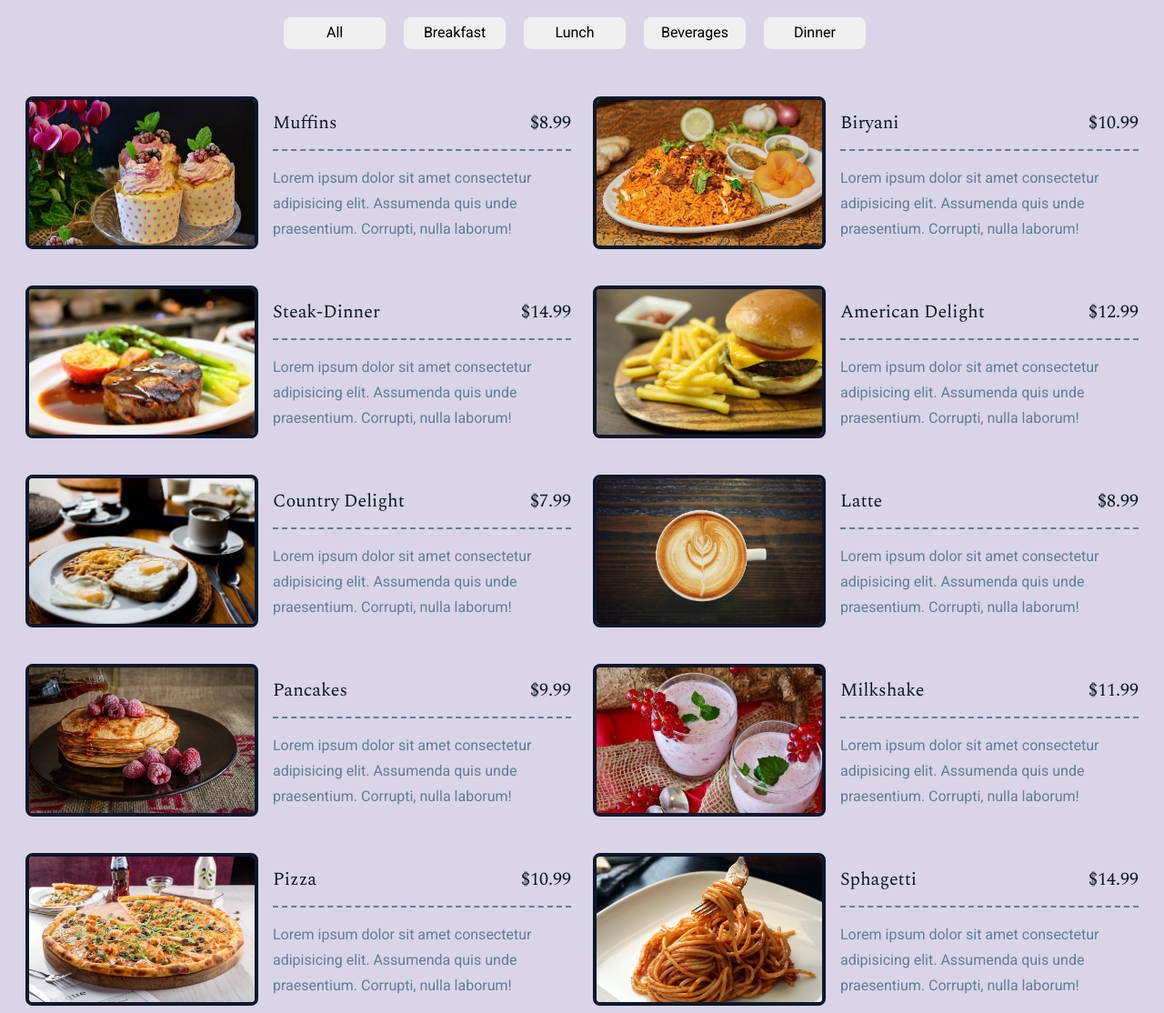
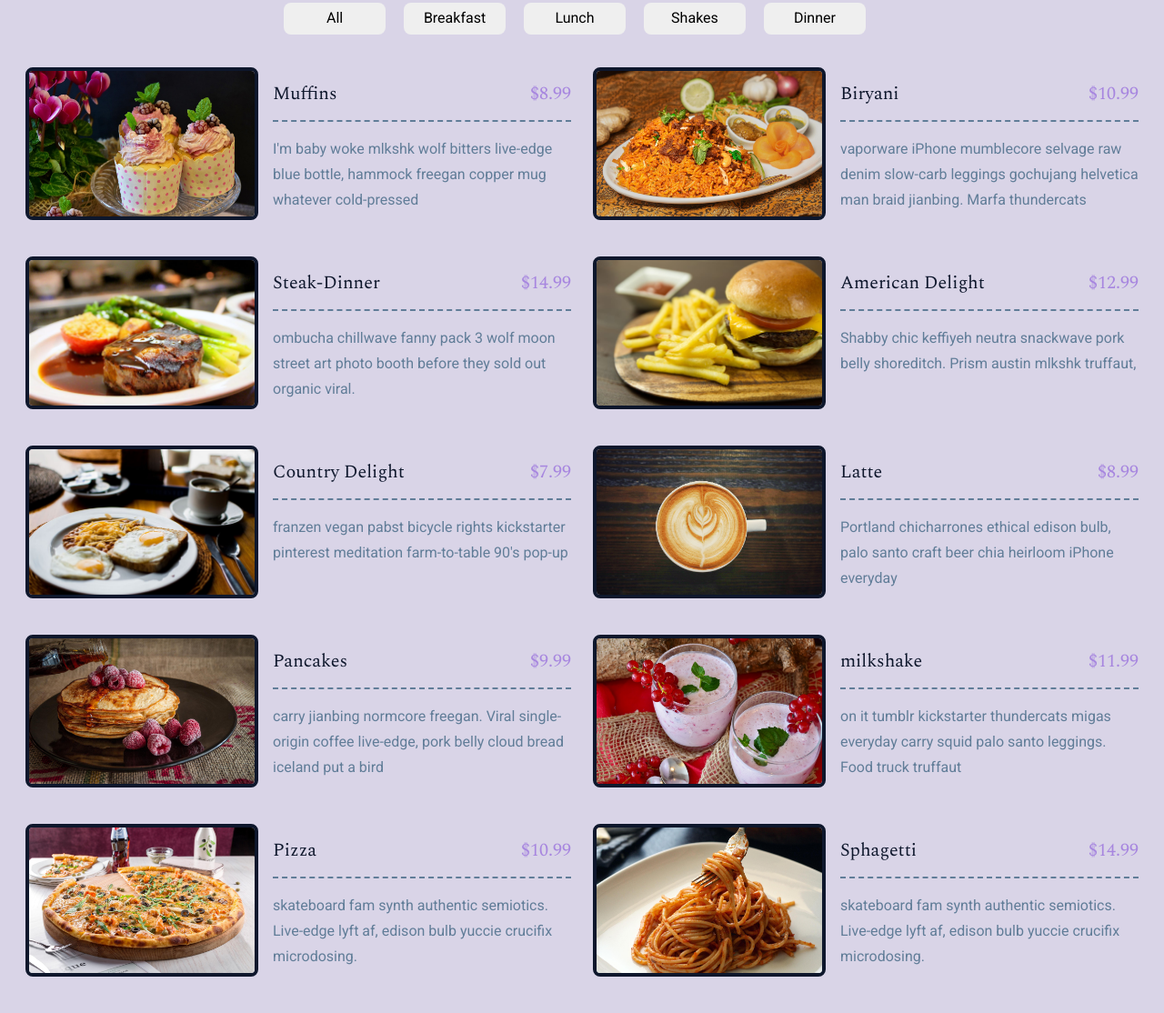
Before and after one commit to RedJOe-0608/Our-Menu, a plain HTML site: page index.html in a window 1280 px wide. Shown: the part 169-1283 px from the top of the page at 91% size. After the commit the page ends 1251 px from the top, so only its background shows below. Drawn offline with nearby package versions, Linux system fonts and the light colour scheme.

Commit message:
Js functionality added

```diff
--- a/css/main.css
+++ b/css/main.css
@@ -85,7 +85,7 @@ align-items: center;
     flex-direction: column;
     justify-content: center;
     width: 100%;
-    margin: 3.3rem;
+    margin: 2.3rem;
 
 }
 
@@ -129,6 +129,10 @@ align-items: center;
     column-gap: 1rem;
 }
 
+.price{
+    color: #a786df;
+}
+
 
 .image-container{
      width: 16rem;
--- a/index.html
+++ b/index.html
@@ -19,155 +19,20 @@
 
         </div>
         <div class="tags">
-            <button class="tag">All</button>
-            <button class="tag">Breakfast</button>
-            <button class="tag">Lunch</button>
-            <button class="tag">Beverages</button>
-            <button class="tag">Dinner</button>
+            <button class="tag" data-id="all">All</button>
+            <button class="tag" data-id="breakfast">Breakfast</button>
+            <button class="tag" data-id="lunch">Lunch</button>
+            <button class="tag"data-id="shakes" >Shakes</button>
+            <button class="tag" data-id="dinner">Dinner</button>
         </div>
       </div>
       <div class="menu-grid">
-        <div class="menu-item">
-            <div class="image-container">
-                <img src="./img/muffins.jpg" class="img" alt="">
-            </div>
-            <div class="menu-details">
-                <div class="dish-heading">
-                <h5>Muffins</h5>
-                <h5>$8.99</h5>
-                </div>
-                <div class="dish-details">
-                    <p>Lorem ipsum dolor sit amet consectetur adipisicing elit. Assumenda quis unde praesentium. Corrupti, nulla laborum!</p>
-                </div>
-            </div>
+
         </div>
-        <div class="menu-item">
-            <div class="image-container">
-                <img src="./img/biryani-7009127_1920.jpg" class="img" alt="">
-            </div>
-            <div class="menu-details">
-                <div class="dish-heading">
-                <h5>Biryani</h5>
-                <h5>$10.99</h5>
-                </div>
-                <div class="dish-details">
-                    <p>Lorem ipsum dolor sit amet consectetur adipisicing elit. Assumenda quis unde praesentium. Corrupti, nulla laborum!</p>
-                </div>
-            </div>
-        </div>
-        <div class="menu-item">
-            <div class="image-container">
-                <img src="./img/item-10.jpeg" class="img" alt="">
-            </div>
-            <div class="menu-details">
-                <div class="dish-heading">
-                <h5>Steak-Dinner</h5>
-                <h5>$14.99</h5>
-                </div>
-                <div class="dish-details">
-                    <p>Lorem ipsum dolor sit amet consectetur adipisicing elit. Assumenda quis unde praesentium. Corrupti, nulla laborum!</p>
-                </div>
-            </div>
-        </div>
-        <div class="menu-item">
-            <div class="image-container">
-                <img src="./img/item-8.jpeg" class="img" alt="">
-            </div>
-            <div class="menu-details">
-                <div class="dish-heading">
-                <h5>American Delight</h5>
-                <h5>$12.99</h5>
-                </div>
-                <div class="dish-details">
-                    <p>Lorem ipsum dolor sit amet consectetur adipisicing elit. Assumenda quis unde praesentium. Corrupti, nulla laborum!</p>
-                </div>
-            </div>
-        </div>
-        <div class="menu-item">
-            <div class="image-container">
-                <img src="./img/item-4.jpeg" class="img" alt="">
-            </div>
-            <div class="menu-details">
-                <div class="dish-heading">
-                <h5>Country Delight</h5>
-                <h5>$7.99</h5>
-                </div>
-                <div class="dish-details">
-                    <p>Lorem ipsum dolor sit amet consectetur adipisicing elit. Assumenda quis unde praesentium. Corrupti, nulla laborum!</p>
-                </div>
-            </div>
-        </div>
-        <div class="menu-item">
-            <div class="image-container">
-                <img src="./img/latte.jpg" class="img" alt="">
-            </div>
-            <div class="menu-details">
-                <div class="dish-heading">
-                <h5>Latte</h5>
-                <h5>$8.99</h5>
-                </div>
-                <div class="dish-details">
-                    <p>Lorem ipsum dolor sit amet consectetur adipisicing elit. Assumenda quis unde praesentium. Corrupti, nulla laborum!</p>
-                </div>
-            </div>
-        </div>
-        <div class="menu-item">
-            <div class="image-container">
-                <img src="./img/Pancakes.jpg" class="img" alt="">
-            </div>
-            <div class="menu-details">
-                <div class="dish-heading">
-                <h5>Pancakes</h5>
-                <h5>$9.99</h5>
-                </div>
-                <div class="dish-details">
-                    <p>Lorem ipsum dolor sit amet consectetur adipisicing elit. Assumenda quis unde praesentium. Corrupti, nulla laborum!</p>
-                </div>
-            </div>
-        </div>
-        <div class="menu-item">
-            <div class="image-container">
-                <img src="./img/milkshake.jpg" class="img" alt="">
-            </div>
-            <div class="menu-details">
-                <div class="dish-heading">
-                <h5>Milkshake</h5>
-                <h5>$11.99</h5>
-                </div>
-                <div class="dish-details">
-                    <p>Lorem ipsum dolor sit amet consectetur adipisicing elit. Assumenda quis unde praesentium. Corrupti, nulla laborum!</p>
-                </div>
-            </div>
-        </div>
-        <div class="menu-item">
-            <div class="image-container">
-                <img src="./img/pizza-2000615_1920.jpg" class="img" alt="">
-            </div>
-            <div class="menu-details">
-                <div class="dish-heading">
-                <h5>Pizza</h5>
-                <h5>$10.99</h5>
-                </div>
-                <div class="dish-details">
-                    <p>Lorem ipsum dolor sit amet consectetur adipisicing elit. Assumenda quis unde praesentium. Corrupti, nulla laborum!</p>
-                </div>
-            </div>
-        </div>
-        <div class="menu-item">
-            <div class="image-container">
-                <img src="./img/sphagetti.jpg" class="img" alt="">
-            </div>
-            <div class="menu-details">
-                <div class="dish-heading">
-                <h5>Sphagetti</h5>
-                <h5>$14.99</h5>
-                </div>
-                <div class="dish-details">
-                    <p>Lorem ipsum dolor sit amet consectetur adipisicing elit. Assumenda quis unde praesentium. Corrupti, nulla laborum!</p>
-                </div>
-            </div>
-        </div>
+
       </div>
-  </div>
+
+
+  <script src="./script.js"></script>
 </body>
 </html>
--- /dev/null
+++ b/script.js
@@ -0,0 +1,127 @@
+const menu = [
+  {
+    id: 1,
+    title: "Muffins",
+    category: "breakfast",
+    price: "$8.99",
+    img: "./img/muffins.jpg",
+    desc: `I'm baby woke mlkshk wolf bitters live-edge blue bottle, hammock freegan copper mug whatever cold-pressed `,
+  },
+  {
+    id: 2,
+    title: "Biryani",
+    category: "lunch",
+    price: "$10.99",
+    img: "./img/biryani-7009127_1920.jpg",
+    desc: `vaporware iPhone mumblecore selvage raw denim slow-carb leggings gochujang helvetica man braid jianbing. Marfa thundercats `,
+  },
+  {
+    id: 3,
+    title: "Steak-Dinner",
+    category: "dinner",
+    price: "$14.99",
+    img: "./img/item-10.jpeg",
+    desc: `ombucha chillwave fanny pack 3 wolf moon street art photo booth before they sold out organic viral.`,
+  },
+  {
+    id: 4,
+    title: "American Delight",
+    category: "breakfast",
+    price: '$12.99',
+    img: "./img/item-8.jpeg",
+    desc: `Shabby chic keffiyeh neutra snackwave pork belly shoreditch. Prism austin mlkshk truffaut, `,
+  },
+  {
+    id: 5,
+    title: "Country Delight",
+    category: "lunch",
+    price: '$7.99',
+    img: "./img/item-4.jpeg",
+    desc: `franzen vegan pabst bicycle rights kickstarter pinterest meditation farm-to-table 90's pop-up `,
+  },
+  {
+    id: 6,
+    title: "Latte",
+    category: "shakes",
+    price: '$8.99',
+    img: "./img/latte.jpg",
+    desc: `Portland chicharrones ethical edison bulb, palo santo craft beer chia heirloom iPhone everyday`,
+  },
+  {
+    id: 7,
+    title: "Pancakes",
+    category: "breakfast",
+    price: "$9.99",
+    img: "./img/Pancakes.jpg",
+    desc: `carry jianbing normcore freegan. Viral single-origin coffee live-edge, pork belly cloud bread iceland put a bird `,
+  },
+  {
+    id: 8,
+    title: "milkshake",
+    category: "shakes",
+    price: "$11.99",
+    img: "./img/milkshake.jpg",
+    desc: `on it tumblr kickstarter thundercats migas everyday carry squid palo santo leggings. Food truck truffaut  `,
+  },
+  {
+    id: 9,
+    title: "Pizza",
+    category: "lunch",
+    price: '$10.99',
+    img: "./img/pizza-2000615_1920.jpg",
+    desc: `skateboard fam synth authentic semiotics. Live-edge lyft af, edison bulb yuccie crucifix microdosing.`,
+  },
+  {
+    id: 10,
+    title: "Sphagetti",
+    category: "dinner",
+    price: '$14.99',
+    img: "./img/sphagetti.jpg",
+    desc: `skateboard fam synth authentic semiotics. Live-edge lyft af, edison bulb yuccie crucifix microdosing.`,
+  },
+];
+
+const menuGrid = document.querySelector('.menu-grid');
+const tagBtns = document.querySelectorAll('.tag');
+
+window.addEventListener('DOMContentLoaded', () =>{
+   displayMenuItems(menu);
+});
+
+tagBtns.forEach((btn) =>{
+    btn.addEventListener('click', () =>{
+        let filterMenuItems = menu.filter((item) =>{
+            if(item.category === btn.dataset.id){
+                return item;
+            }
+            if(btn.dataset.id === 'all'){
+                return item;
+
+            }
+        })
+        displayMenuItems(filterMenuItems);
+    } )
+})
+
+
+
+function displayMenuItems(menuItems){
+ let DisplayMenu = menuItems.map((item) =>{
+        return `  <div class="menu-item">
+            <div class="image-container">
+                <img src=${item.img} class="img" alt="">
+            </div>
+            <div class="menu-details">
+                <div class="dish-heading">
+                <h5>${item.title}</h5>
+                <h5 class="price">${item.price}</h5>
+                </div>
+                <div class="dish-details">
+                    <p>${item.desc}</p>
+                </div>
+            </div>
+        </div>`
+    })
+    DisplayMenu = DisplayMenu.join("");
+    menuGrid.innerHTML = DisplayMenu;
+}
```
